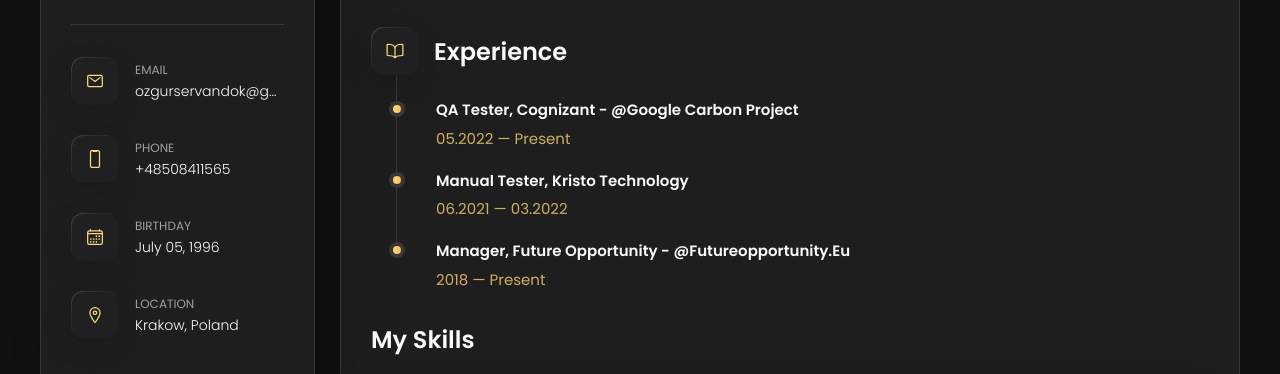
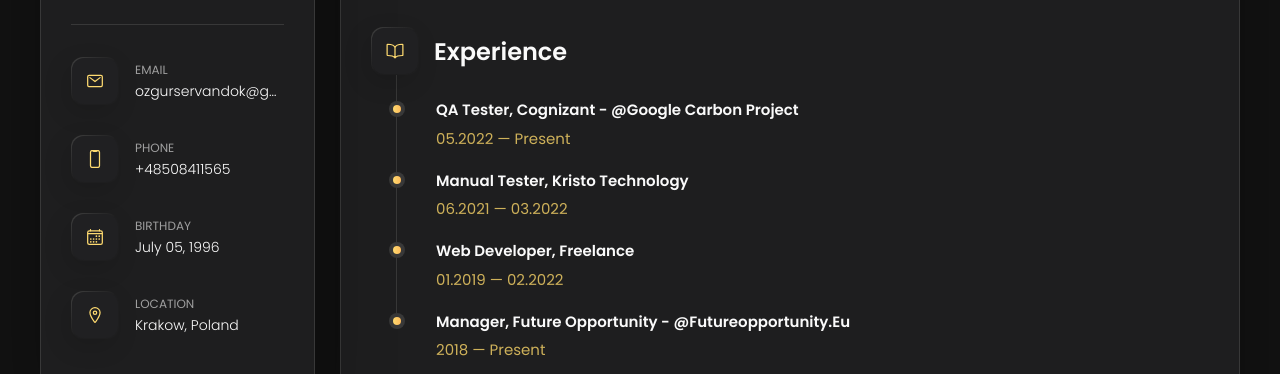
Before and after one commit to amadeudeprado/amadeudeprado.github.io, a plain HTML site: page index.html in a window 1280 px wide. Both pictures are taken after a click on the button "Resume". Shown: the part 386-760 px from the top of the page. Drawn offline with nearby package versions, Linux system fonts and the light colour scheme.

Commit message:
changesweb

```diff
--- a/index.html
+++ b/index.html
@@ -403,6 +403,14 @@
 
             <li class="timeline-item">
 
+              <h4 class="h4 timeline-item-title">Web Developer, Freelance</h4>
+
+              <span>01.2019 — 02.2022</span>
+
+            </li>
+
+            <li class="timeline-item">
+
               <h4 class="h4 timeline-item-title">Manager, Future Opportunity - @futureopportunity.eu</h4>
 
               <span>2018 — Present</span>
```
